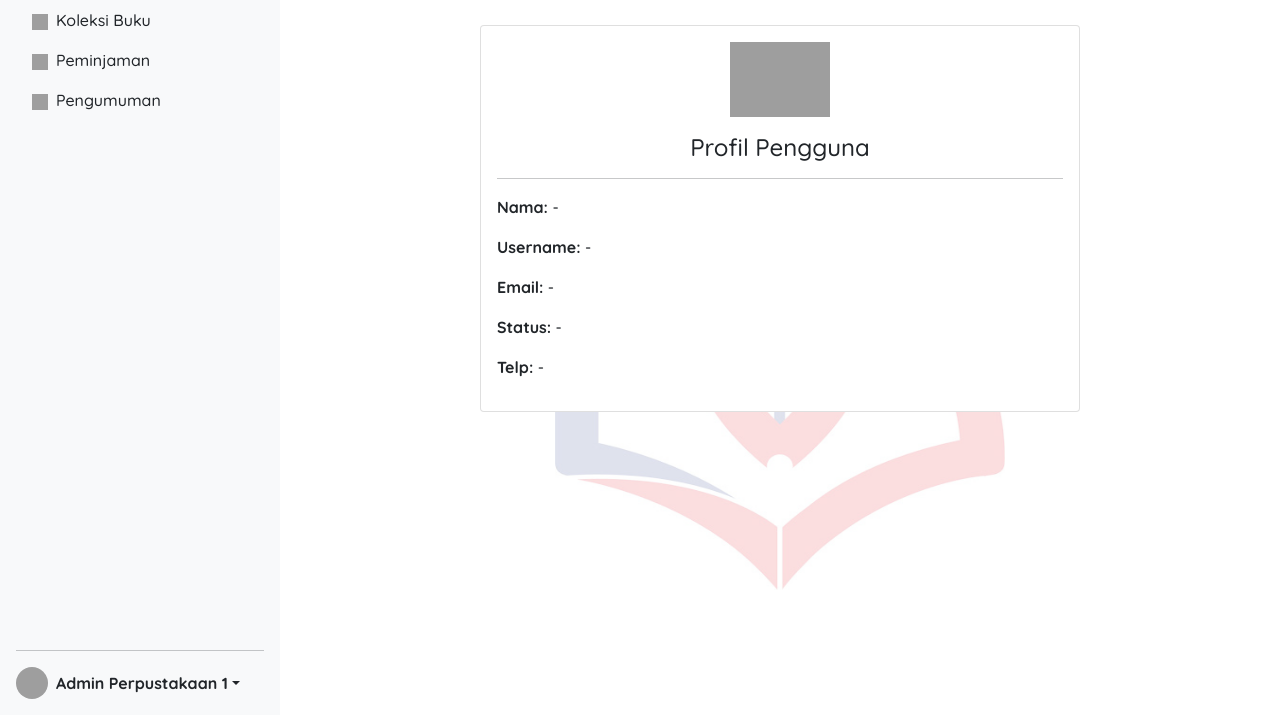
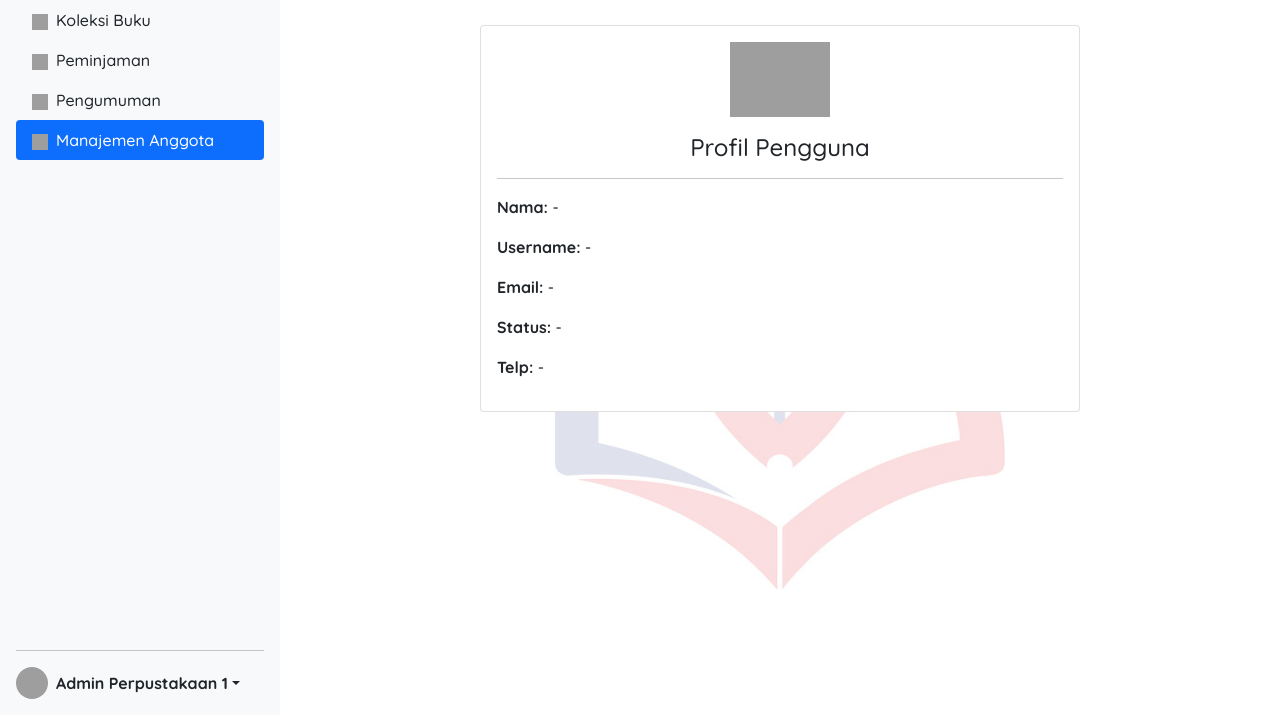
Before and after one commit to mazzfikajaa/web-dummy, a plain HTML site: page profile.html in a window 1280 px wide. Shown: the part 85-800 px from the top of the page. Drawn offline with nearby package versions, Linux system fonts and the light colour scheme; grey boxes are pictures that could not be loaded.

Commit message:
Update profile.html

```diff
--- a/profile.html
+++ b/profile.html
@@ -61,6 +61,8 @@
                                 alt>Pengumuman
                         </a>
                     </li>
+                    <li> <a href="anggota.html" class="nav-link active" aria-current="page"> <img class="bi me-2" width="16" height="16" src="https://img.icons8.com/?size=100&id=12107&format=png&color=ffffff" alt>Manajemen Anggota </a> </li>
+
                 </ul>
                 <hr>
                 <div class="dropdown">
```
